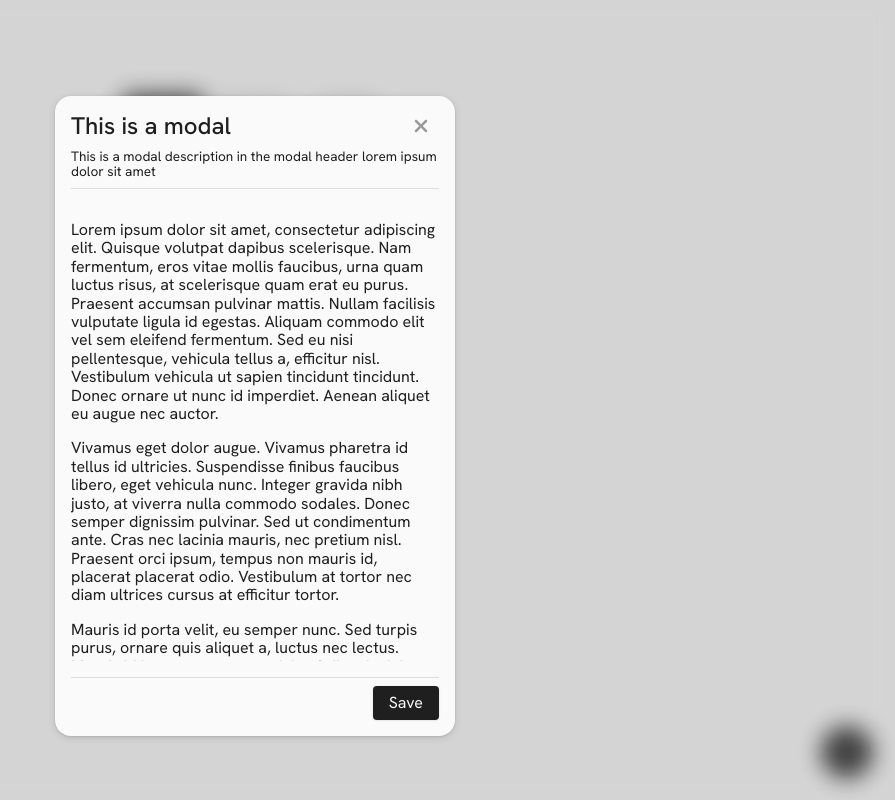
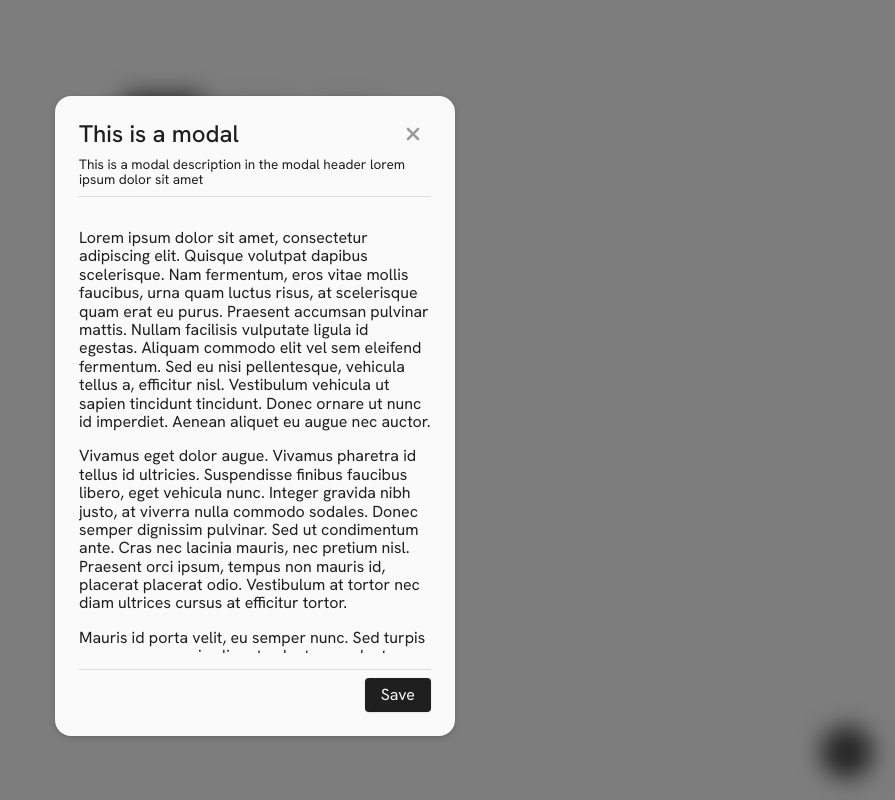
Before and after one commit to msilenzi/simple-pomodoro, a React (Vite) app: page / in a window 1280 px wide. Both pictures are taken after a click on the button 1232 px from the left and 752 px from the top of the page. Shown: the whole page, without its empty margins (385-1280 px from the left). Built offline with nearby package versions, Linux system fonts and the light colour scheme.

Commit message:
increaes modal padding and make background darker

```diff
--- a/src/scss/components/ui/_modal.scss
+++ b/src/scss/components/ui/_modal.scss
@@ -5,9 +5,9 @@
   top: 0;
   width: 100vw;
   height: 100vh;
-  background-color: transparentize($black, 0.85);
+  background-color: transparentize($black, .5);
   backdrop-filter: blur(12px);
-  animation: fade-bg 0.25s ease-in-out forwards;
+  animation: fade-bg 0.25s ease-in-out;
 }
 
 .modal {
@@ -20,7 +20,7 @@
   background-color: $bodyColor;
   color: $textColor;
   border-radius: map-get($spacers, 3);
-  padding: map-get($spacers, 3);
+  padding: map-get($spacers, 4);
   box-shadow: 0px 0.5px 2px transparentize($textColor, 0.85),
     0px 2px 8px transparentize($textColor, 0.85);
   animation: slide-up 0.5s ease-in-out forwards;
@@ -48,7 +48,7 @@
   }
 
   100% {
-    background-color: transparentize($black, 0.85);
+    background-color: transparentize($black, 0.5);
     backdrop-filter: blur(12px);
   }
 }
```
